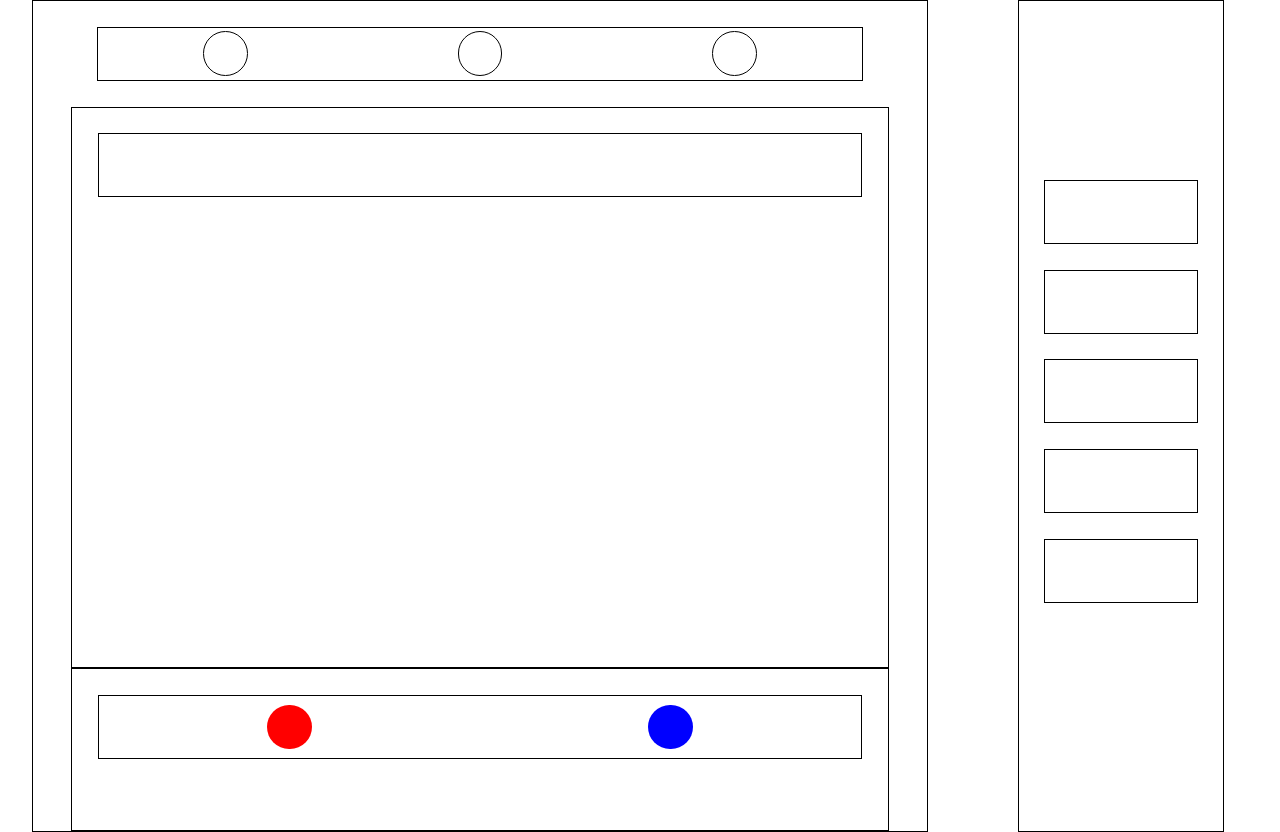
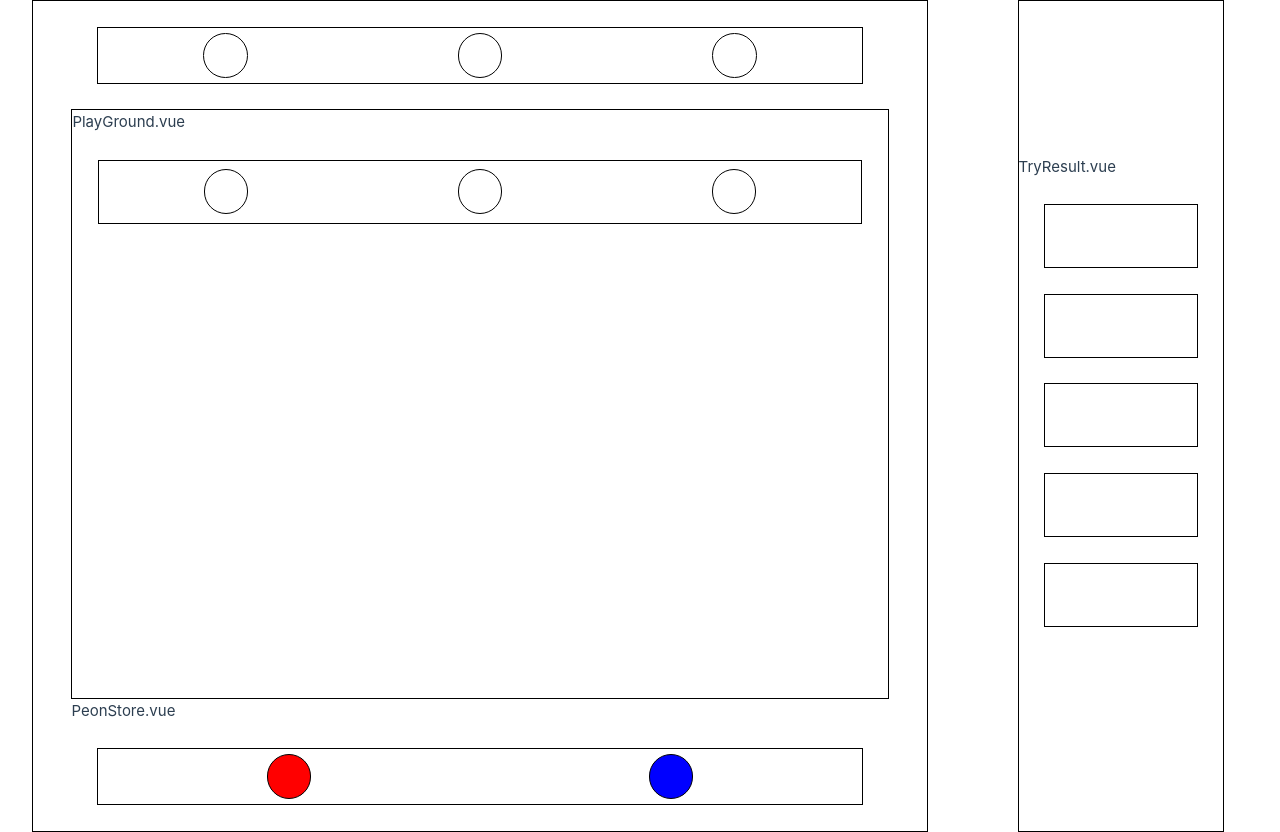
Before and after one commit to Flothar78/mastermind, a Vue app: page / in a window 1280 px wide. Built offline with nearby package versions, Linux system fonts and the light colour scheme.

Commit message:
Add peon component // Rename components and views

```diff
--- a/src/App.vue
+++ b/src/App.vue
@@ -1,12 +1,12 @@
 <script setup>
-import PlayGround from "@/views/PlayGround.vue";
-import TryResult from "@/views/TryResult.vue";
+import PlayView from "@/views/PlayView.vue";
+import ResultView from "@/views/ResultView.vue";
 </script>
 
 <template>
   <div class="wrapper">
-    <PlayGround />
-    <TryResult />
+    <PlayView />
+    <ResultView />
   </div>
 </template>
 
--- a/src/components/GameSolution.vue
+++ b/src/components/GameSolution.vue
@@ -1,10 +1,12 @@
-<script setup></script>
+<script setup>
+import PeonOccurence from "@/components/PeonOccurence.vue";
+</script>
 
 <template>
   <div class="peons-row">
-    <div class="peon-choice"></div>
-    <div class="peon-choice"></div>
-    <div class="peon-choice"></div>
+    <PeonOccurence />
+    <PeonOccurence />
+    <PeonOccurence />
   </div>
 </template>
 
--- /dev/null
+++ b/src/components/PeonOccurence.vue
@@ -0,0 +1,26 @@
+<template>
+  <div class="peon-shape"></div>
+</template>
+
+<script setup></script>
+
+<style scoped>
+.peon-shape {
+  border: 1px solid black;
+  width: 3.5vw;
+  height: 3.5vw;
+  border-radius: 50%;
+}
+.red-color {
+  background-color: red;
+  width: 3.5vw;
+  height: 3.5vw;
+  border-radius: 50%;
+}
+.blue-color {
+  background-color: blue;
+  width: 3.5vw;
+  height: 3.5vw;
+  border-radius: 50%;
+}
+</style>
--- a/src/components/PeonStore.vue
+++ b/src/components/PeonStore.vue
@@ -1,16 +1,39 @@
-<script setup>
-import PeonStoreRow from "@/components/PeonStoreRow.vue";
-</script>
-
 <template>
-  <div class="peon-store">
-    <PeonStoreRow />
+  <div>PeonStore.vue</div>
+  <div class="peons-row">
+    <PeonOccurence class="red-color" />
+    <PeonOccurence class="blue-color" />
   </div>
 </template>
 
+<script>
+import PeonOccurence from "@/components/PeonOccurence.vue";
+
+// import { reactive } from "vue";
+// export const PeonColor = reactive([]);
+//
+</script>
+// //
+<script setup>
+// const redChoice = () => {
+//   PeonColor.length < 3
+//     ? PeonColor.push("red")
+//     : ((PeonColor.length = 0), PeonColor.push("red"));
+// };
+// const blueChoice = () => {
+//   PeonColor.length < 3
+//     ? PeonColor.push("blue")
+//     : ((PeonColor.length = 0), PeonColor.push("blue"));
+// };
+</script>
+
 <style scoped>
-.peon-store {
+.peons-row {
   border: black 1px solid;
-  height: 15vw;
+  display: flex;
+  justify-content: space-around;
+  align-items: center;
+  height: 5vw;
+  margin: 2vw;
 }
 </style>
--- a/src/components/PeonStoreRow.vue
+++ /dev/null
@@ -1,47 +0,0 @@
-<template>
-  <div class="peons-row">
-    <div v-on:click="redChoice" class="peon-color-red"></div>
-    <div v-on:click="blueChoice" class="peon-color-blue"></div>
-  </div>
-</template>
-
-<script>
-import { reactive } from "vue";
-export const PeonColor = reactive([]);
-</script>
-
-<script setup>
-const redChoice = () => {
-  PeonColor.length < 3
-    ? PeonColor.push("red")
-    : ((PeonColor.length = 0), PeonColor.push("red"));
-};
-const blueChoice = () => {
-  PeonColor.length < 3
-    ? PeonColor.push("blue")
-    : ((PeonColor.length = 0), PeonColor.push("blue"));
-};
-</script>
-
-<style scoped>
-.peons-row {
-  border: black 1px solid;
-  display: flex;
-  justify-content: space-around;
-  align-items: center;
-  height: 5vw;
-  margin: 2vw;
-}
-.peon-color-red {
-  background-color: red;
-  width: 3.5vw;
-  height: 3.5vw;
-  border-radius: 50%;
-}
-.peon-color-blue {
-  background-color: blue;
-  width: 3.5vw;
-  height: 3.5vw;
-  border-radius: 50%;
-}
-</style>
--- a/src/components/PeonsRow.vue
+++ b/src/components/PeonsRow.vue
@@ -1,18 +1,20 @@
 <script setup>
-import { PeonColor } from "@/components/PeonStoreRow.vue";
+import PeonOccurence from "@/components/PeonOccurence.vue";
 </script>
 
 <template>
   <div class="peons-row">
-    <div
+    <PeonOccurence />
+    <PeonOccurence />
+    <PeonOccurence />
+  </div>
+
+  <!--<div
       v-for="color in PeonColor"
       :key="color"
       class="peoncolor"
       :style="{ backgroundColor: color }"
-    >
-
-    </div>
-  </div>
+    ></div> -->
 </template>
 
 <style scoped>
@@ -25,6 +27,7 @@ import { PeonColor } from "@/components/PeonStoreRow.vue";
   margin: 2vw;
 }
 .peoncolor {
+  background-color: black;
   width: 3.5vw;
   height: 3.5vw;
   border-radius: 50%;
--- a/src/components/BoardPlay.vue
+++ b/src/components/PlayGround.vue
@@ -1,9 +1,13 @@
 <script setup>
+import { ref } from "vue";
 import PeonsRow from "@/components/PeonsRow.vue";
-import { ref } from "vue";
 </script>
+
 <template>
-  <div class="board-play"><PeonsRow /></div>
+  <div class="board-play">
+    <div>PlayGround.vue</div>
+    <PeonsRow />
+  </div>
 </template>
 
 <style scoped>
--- a/src/views/PlayGround.vue
+++ b/src/views/PlayView.vue
@@ -1,13 +1,13 @@
 <script setup>
 import GameSolution from "@/components/GameSolution.vue";
-import BoardPlay from "@/components/BoardPlay.vue";
+import PlayGround from "@/components/PlayGround.vue";
 import PeonStore from "@/components/PeonStore.vue";
 </script>
 
 <template>
   <div class="play-ground">
     <GameSolution />
-    <BoardPlay />
+    <PlayGround />
     <PeonStore />
   </div>
 </template>
--- a/src/views/TryResult.vue
+++ b/src/views/ResultView.vue
@@ -3,6 +3,7 @@ import ColorCheck from "@/components/ColorCheck.vue";
 </script>
 <template>
   <div class="try-result">
+    <div>TryResult.vue</div>
     <ColorCheck />
     <ColorCheck />
     <ColorCheck />
```
